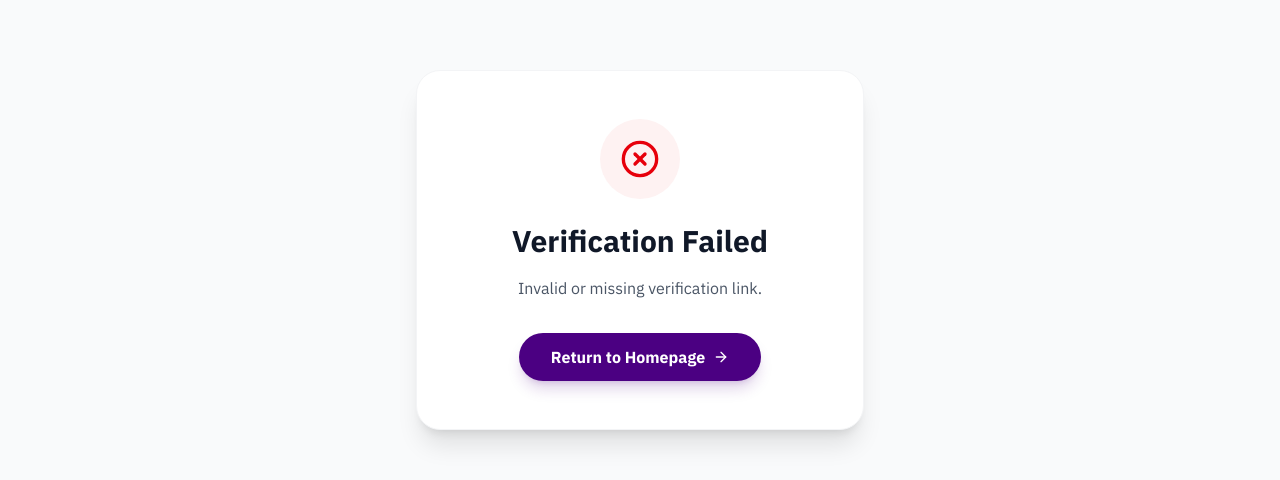
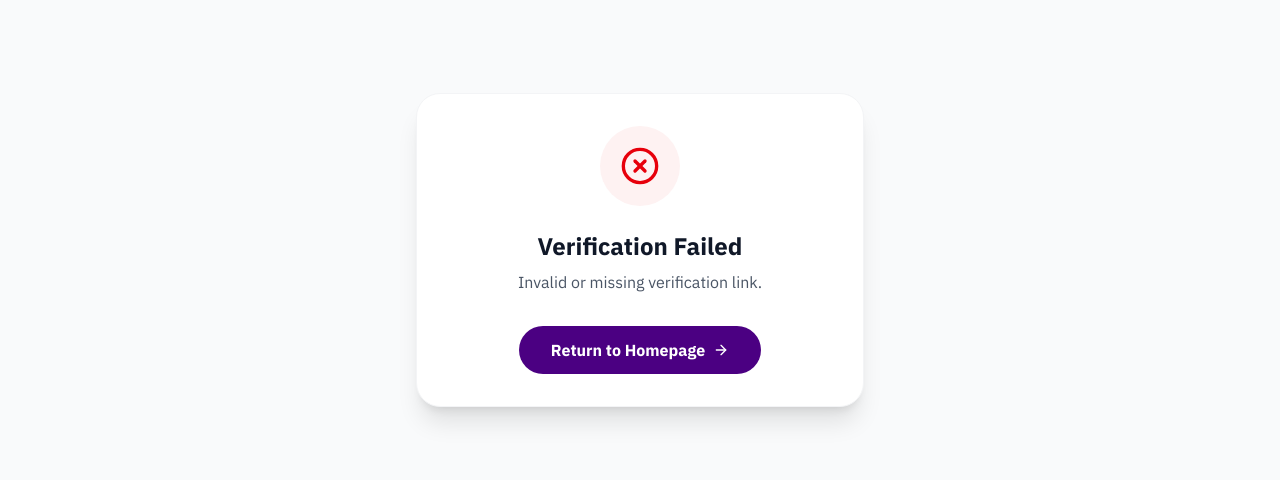
Before and after one commit to DigiTekLab-Official/toptenuae, a Next.js app: page /newsletter/confirm in a window 1280 px wide. Shown: the part 215-695 px from the top of the page. Built offline with nearby package versions, Linux system fonts and the light colour scheme; no server answers.

Commit message:
fix: Await searchParams for Next.js 16 compatibility

```diff
--- a/src/app/newsletter/confirm/page.tsx
+++ b/src/app/newsletter/confirm/page.tsx
@@ -1,17 +1,25 @@
 import { jwtVerify } from 'jose';
-import { Resend } from 'resend';
 import Link from 'next/link';
 import { CheckCircle, XCircle, ArrowRight } from 'lucide-react';
 
-// ✅ THESE LINES ARE CRITICAL FOR CLOUDFLARE
+// ✅ Keep these Edge settings
 export const dynamic = 'force-dynamic';
 export const runtime = 'edge';
 
 const SECRET = new TextEncoder().encode(process.env.JWT_SECRET);
 const AUDIENCE_ID = process.env.RESEND_AUDIENCE_ID;
+const API_KEY = process.env.RESEND_API_KEY;
 
-export default async function ConfirmPage({ searchParams }: { searchParams: { token?: string } }) {
-  const token = searchParams.token;
+// ✅ Define the Props type correctly for Next.js 15/16
+type Props = {
+  searchParams: Promise<{ [key: string]: string | string[] | undefined }>
+}
+
+export default async function ConfirmPage(props: Props) {
+  // ⏳ CRITICAL FIX: Await the searchParams Promise
+  const searchParams = await props.searchParams;
+  const token = searchParams.token as string | undefined;
+
   let status: 'success' | 'error' = 'success';
   let message = "You have successfully confirmed your subscription.";
 
@@ -20,56 +28,57 @@ export default async function ConfirmPage({ searchParams }: { searchParams: { to
     message = "Invalid or missing verification link.";
   } else {
     try {
-      // 1. Verify the Token
+      // 1. Verify Token
       const { payload } = await jwtVerify(token, SECRET);
       const email = payload.email as string;
 
-      // 2. Add to Resend Audience (Real Subscribe)
-      if (AUDIENCE_ID && process.env.RESEND_API_KEY) {
-        const resend = new Resend(process.env.RESEND_API_KEY);
-        await resend.contacts.create({
-          email: email,
-          audienceId: AUDIENCE_ID,
-          unsubscribed: false,
+      // 2. Add to Audience (Using Fetch)
+      if (AUDIENCE_ID && API_KEY) {
+        await fetch(`https://api.resend.com/audiences/${AUDIENCE_ID}/contacts`, {
+          method: 'POST',
+          headers: {
+            'Content-Type': 'application/json',
+            'Authorization': `Bearer ${API_KEY}`,
+          },
+          body: JSON.stringify({
+            email: email,
+            unsubscribed: false,
+          })
         });
       }
 
     } catch (error) {
       console.error(error);
       status = 'error';
-      message = "This confirmation link has expired or is invalid. Please sign up again.";
+      message = "This confirmation link has expired.";
     }
   }
 
   return (
     <div className="min-h-screen bg-gray-50 flex items-center justify-center p-4">
-      <div className="max-w-md w-full bg-white rounded-3xl shadow-xl p-8 md:p-12 text-center border border-gray-100">
-
+      <div className="max-w-md w-full bg-white rounded-3xl shadow-xl p-8 text-center border border-gray-100">
         {status === 'success' ? (
           <>
-            <div className="w-20 h-20 bg-green-50 text-green-600 rounded-full flex items-center justify-center mx-auto mb-6 animate-in zoom-in">
+            <div className="w-20 h-20 bg-green-50 text-green-600 rounded-full flex items-center justify-center mx-auto mb-6">
               <CheckCircle className="w-10 h-10" />
             </div>
-            <h1 className="text-3xl font-bold text-gray-900 mb-4">Subscription Confirmed!</h1>
-            <p className="text-gray-600 mb-8 leading-relaxed">
-              Welcome to the <strong>Top Ten UAE</strong> community. You are now officially on the list!
-            </p>
+            <h1 className="text-2xl font-bold text-gray-900 mb-2">Confirmed!</h1>
+            <p className="text-gray-600 mb-8">You are now officially on the list.</p>
           </>
         ) : (
           <>
-            <div className="w-20 h-20 bg-red-50 text-red-600 rounded-full flex items-center justify-center mx-auto mb-6">
+             <div className="w-20 h-20 bg-red-50 text-red-600 rounded-full flex items-center justify-center mx-auto mb-6">
               <XCircle className="w-10 h-10" />
             </div>
-            <h1 className="text-3xl font-bold text-gray-900 mb-4">Verification Failed</h1>
-            <p className="text-gray-600 mb-8 leading-relaxed">{message}</p>
+            <h1 className="text-2xl font-bold text-gray-900 mb-2">Verification Failed</h1>
+            <p className="text-gray-600 mb-8">{message}</p>
           </>
         )}
-
         <Link
           href="/"
-          className="inline-flex items-center gap-2 bg-[#4b0082] text-white font-bold py-3 px-8 rounded-full hover:bg-[#3b0066] transition-all shadow-lg shadow-purple-900/20"
+          className="inline-flex items-center gap-2 bg-[#4b0082] text-white font-bold py-3 px-8 rounded-full hover:bg-[#3b0066] transition-all"
         >
-          Return to Homepage <ArrowRight className="w-4 h-4" />
+           Return to Homepage <ArrowRight className="w-4 h-4" />
         </Link>
       </div>
     </div>
```
